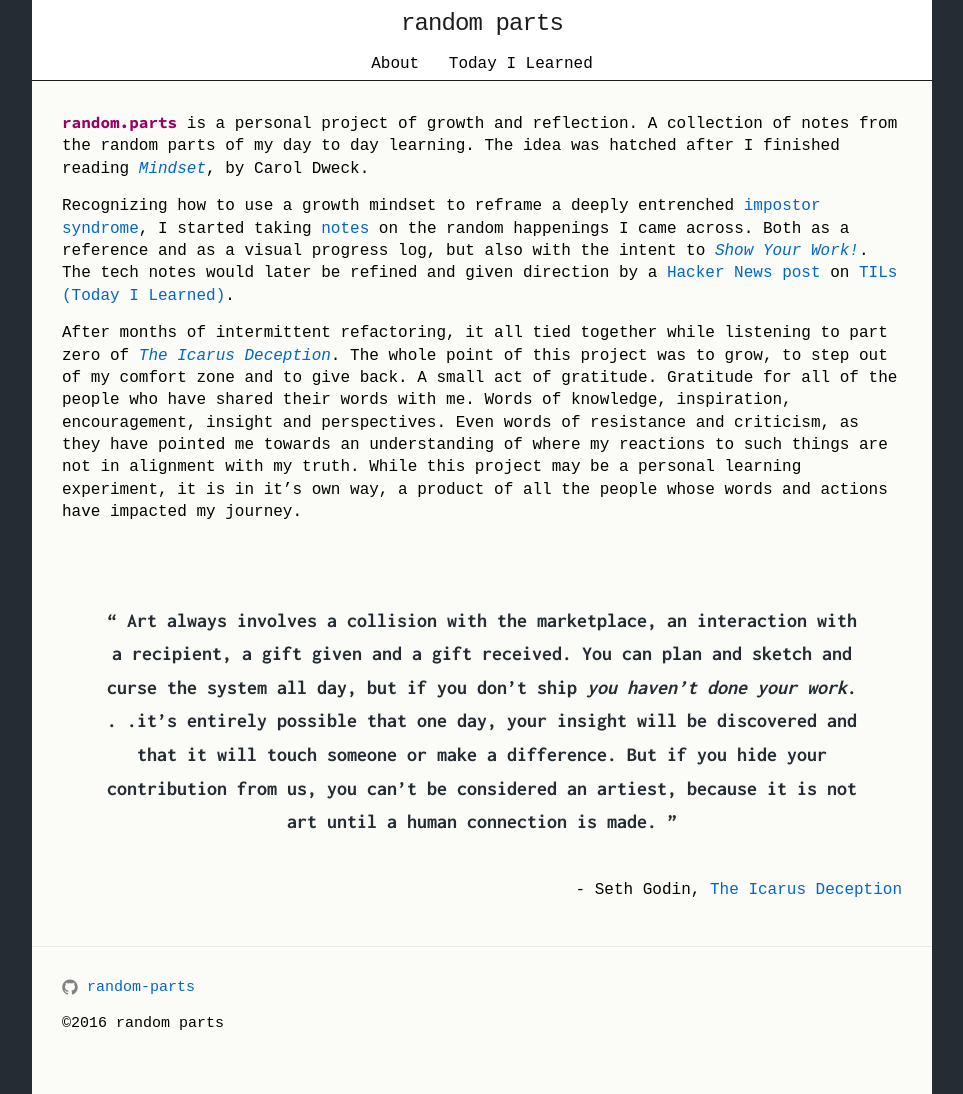
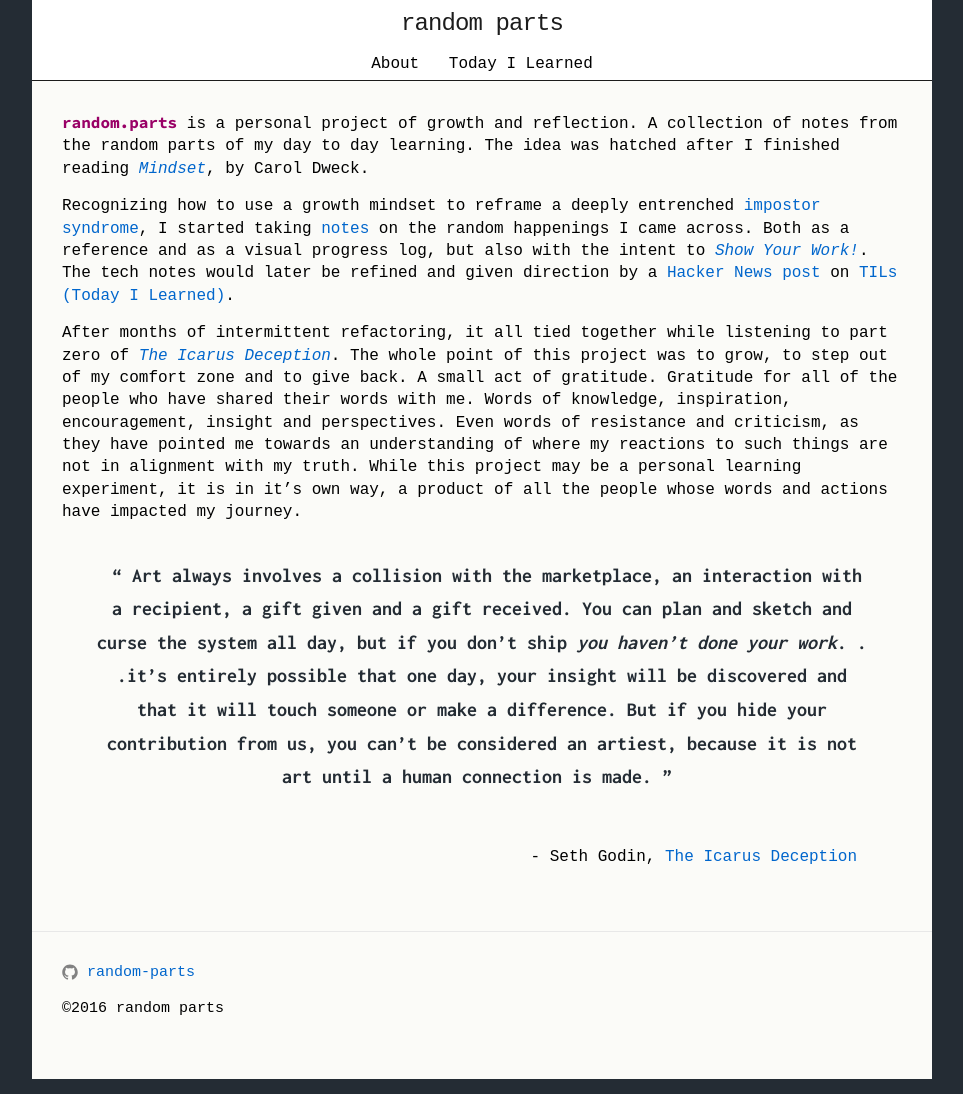
Before and after one commit to random-parts/random-parts.github.io, a Jekyll site: the page built from About.md, in a window 1280 px wide. Shown: the whole page, without its empty margins (158-1121 px from the left). Built offline with Jekyll 4.4.1, drawn with Linux system fonts in a browser that asks for light colours.

Commit message:
update blockquote style

```diff
--- a/About.md
+++ b/About.md
@@ -12,4 +12,4 @@
 
 >> Art always involves a collision with the marketplace, an interaction with a recipient, a gift given and a gift received. You can plan and sketch and curse the system all day, but if you don't ship _you haven't done your work_. . .it's entirely possible that one day, your insight will be discovered and that it will touch someone or make a difference. But if you hide your contribution from us, you can't be considered an artiest, because it is not art until a human connection is made.
 
-\- Seth Godin, [The Icarus Deception](https://www.overdrive.com/media/1046990/the-icarus-deception)
+>>> \- Seth Godin, [The Icarus Deception](https://www.overdrive.com/media/1046990/the-icarus-deception)
--- a/_sass/_base.scss
+++ b/_sass/_base.scss
@@ -118,14 +118,21 @@
  * Blockquotes
  */
  blockquote {
+    position: inherit;
     letter-spacing: .1875em;
-    margin:0px;
-    margin-top: 40px;
-    margin-bottom: 40px;
+    margin: 10px 15px;
     padding: 0px;
     text-align: center;
-    position: relative;
-
+    p {
+        text-indent: 0em;
+        border-left: 10px solid $grey-color;
+        background-color: $grey-color-light;
+        color: $grey-color-darkest;
+        font-weight: 600;
+        letter-spacing: 0px;
+        padding: 10px;
+        font-family:"Inconsolata";
+    }
     footer {
         position: absolute;
         bottom: -35px;
@@ -134,30 +141,37 @@
         letter-spacing: 0px;
         left:0px;
         right: 0px;
-
         &:before {content: "** ";}
         &:after {content: " **";}
     }
-
+    blockquote {
+        border-left: 0px;
+        margin: 0px;
+        padding: 20px;
+        letter-spacing: 0em;
+        line-height: $base-line-height * 1.2;
         p {
+            text-indent: 0em;
+            border-left: 0px;
+            background-color: $bg-color-light;
             display: inline;
-        font-family:"Inconsolata";
             font-size: 1.25em;
-        color: $grey-color-dark;
+            color: $background-color;
             font-weight: 600;
         &:before {content: "“ ";}
         &:after {content: " ”";}
         }
-    > blockquote {
-        padding: 40px;
-        letter-spacing: 0em;
-        line-height: $base-line-height * 1.2;
-        p {color: $background-color;}
+        blockquote {
+            border-left: 0px;
+            padding: 0px;
+            text-align: right;
+            p {
+                border-left: 0px;
+                font: $base-font-weight #{$base-font-size}/#{$base-line-height} $base-font-family;
+                color: $text-color;
+                &:before {content: "";}
+                &:after {content: "";}}
         }
-
-    + P {
-        margin-top: -2.5em;
-        text-align: right;
     }
 }
 
```
Lines whose indentation alone changed are shown as unchanged.
